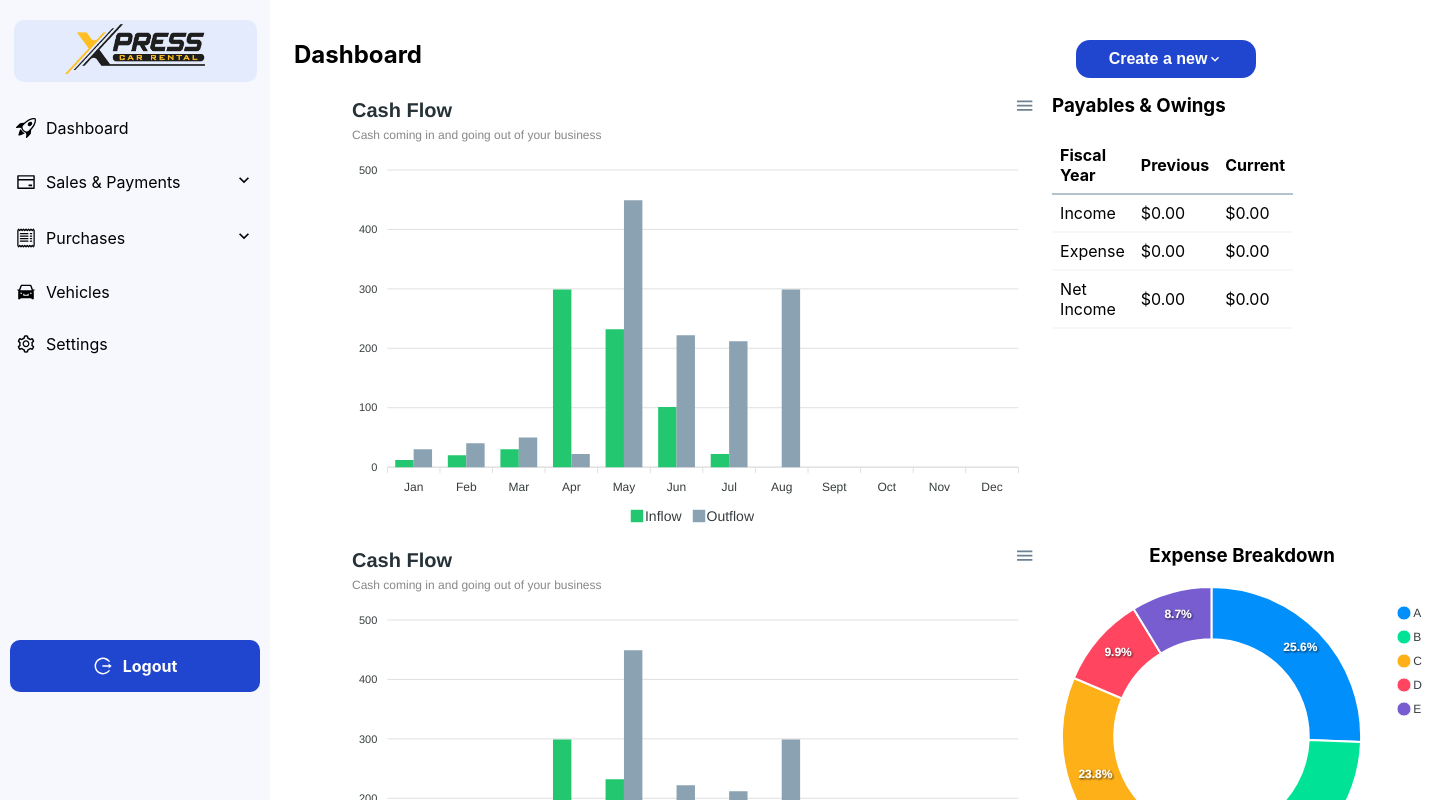
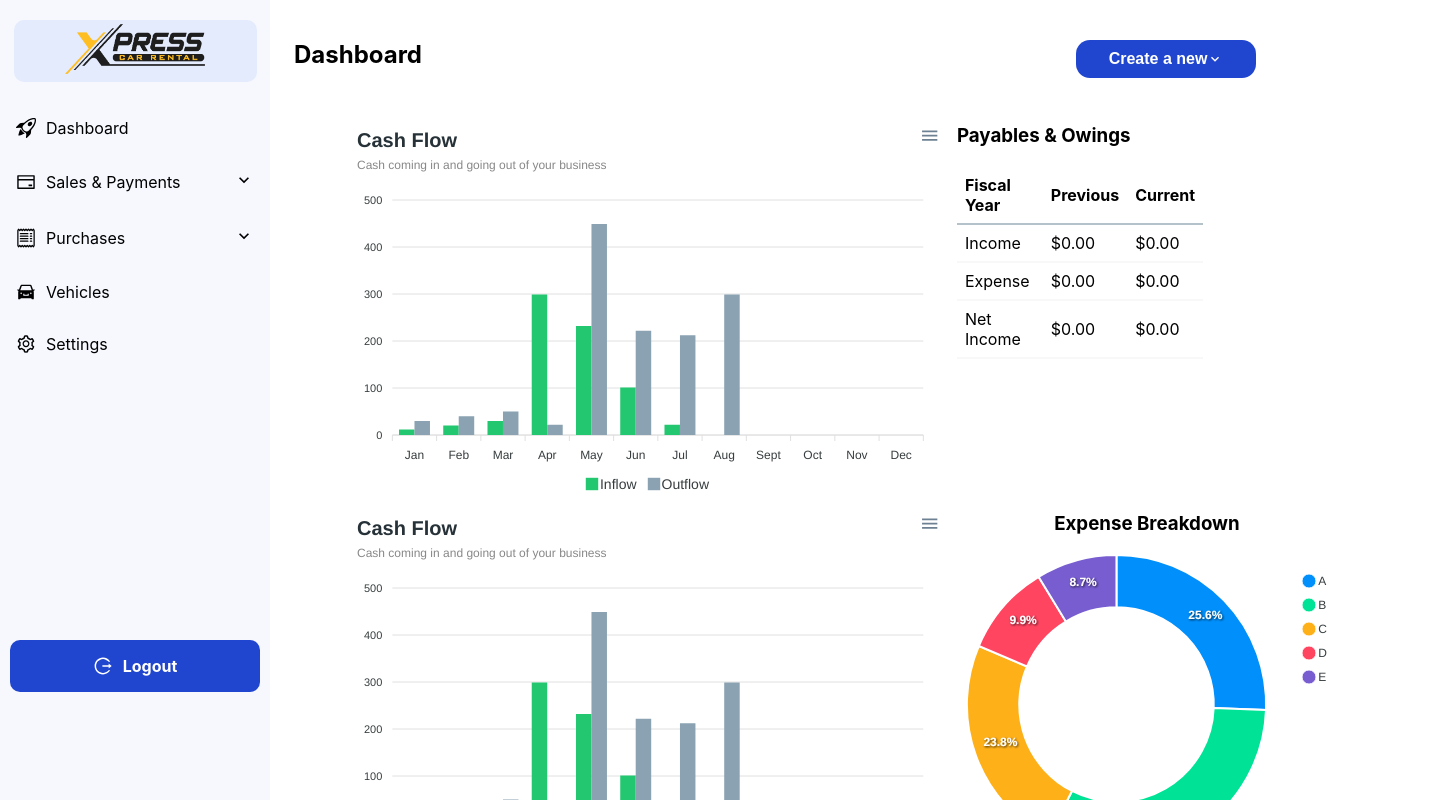
Before and after one commit to PixelsSoft/car-rental-new, a React (Create React App) app: page /dashboard in a window 1280 px wide. Shown: the top 800 px of the page, 1442 px wide, since content can reach past the window. Built offline with nearby package versions, Linux system fonts and the light colour scheme.

Commit message:
improvements

```diff
--- a/src/features/Dashboard/components/Charts/Basic.jsx
+++ b/src/features/Dashboard/components/Charts/Basic.jsx
@@ -87,5 +87,5 @@
     { name: "Outflow", data: [30, 40, 50, 22, 449, 222, 212, 299] },
   ];
 
-  return <Chart options={options} series={series} type="bar" width={700} />;
+  return <Chart options={options} series={series} type="bar" width={600} />;
 }
--- a/src/features/Dashboard/styles.js
+++ b/src/features/Dashboard/styles.js
@@ -1,7 +1,9 @@
 import styled from "styled-components";
 
 export const Content = styled.div`
-  width: 90%;
+  width: 89%;
+
+  margin-top: 30px;
 `;
 
 export const Section = styled.div`
```
